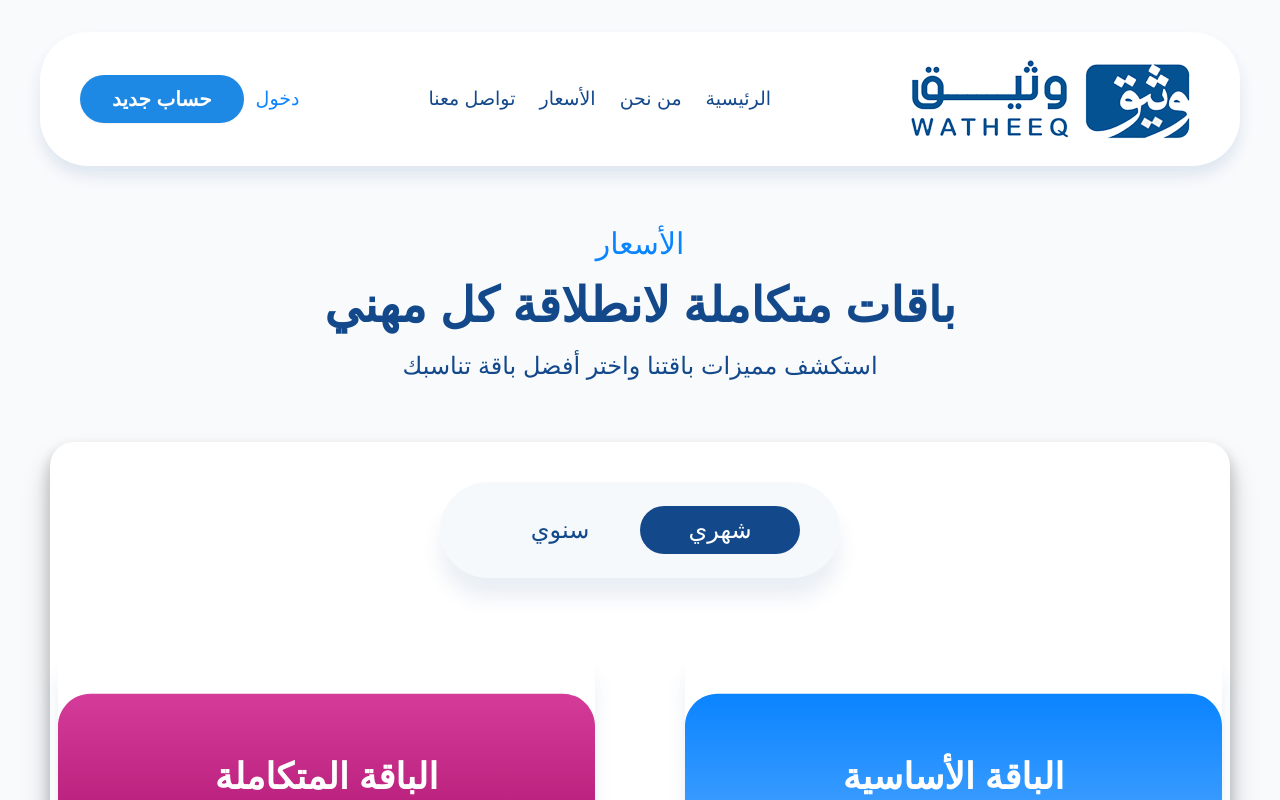
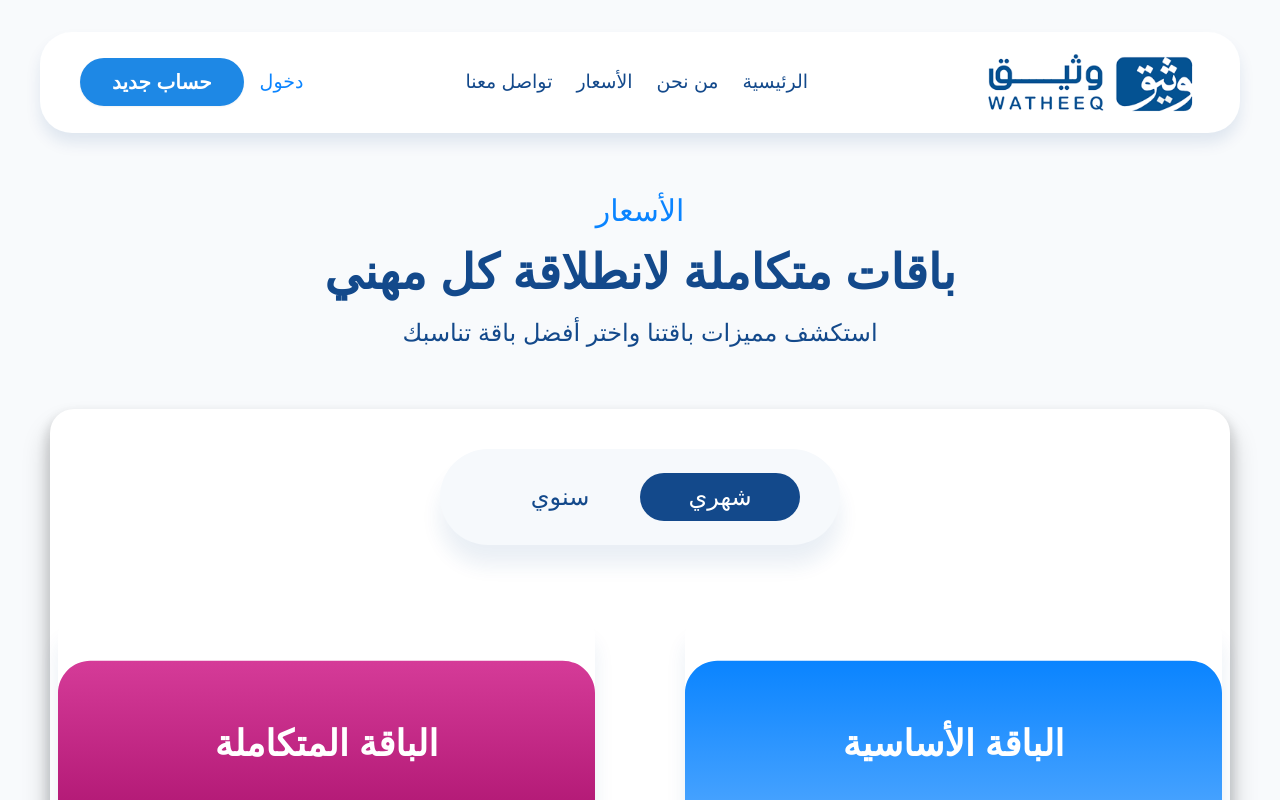
Before and after one commit to votiveamit13/watheeq, a Next.js app: page /watheeq/prices in a window 1280 px wide. Shown: the top 800 px of the page. Built offline with nearby package versions, Linux system fonts and the light colour scheme.

Commit message:
css fixed

```diff
--- a/src/app/faqs/page.jsx
+++ b/src/app/faqs/page.jsx
@@ -52,7 +52,7 @@ export default function Faqs() {
 {faq.question}
         </h3>
         <AiOutlineDown
-          className={`w-[20px] h-[20px] p-[0px] md:w-[20px] md:h-[20px] md:p-[2px] text-xl transform transition-transform duration-700 ease-in-out border-2 rounded-2xl border-[#13498B] cursor-pointer   ${openIndex === index ? "rotate-280" : ""
+          className={`w-[20px] h-[20px] p-[0px] md:w-[20px] md:h-[20px] md:p-[2px] text-xl transform transition-transform duration-700 ease-in-out border-2 rounded-2xl border-[#13498B] cursor-pointer   ${openIndex === index ? "rotate-180" : ""
             }`}
         />
       </button>
--- a/src/app/page.js
+++ b/src/app/page.js
@@ -11,30 +11,30 @@ import WhyChooseUs from "@/components/WhyChooseUs";
 export default function Home() {
   return (
     <>
-    <AOSInit />
+      <AOSInit />
       <main>
 
         <Hero />
-        <div className="container-fluid mx-auto">
-                  <div data-aos="fade-up">
-          <HowToStart/></div>
-           <div data-aos="fade-right" data-aos-delay="100">
-          <WhyChooseUs/></div>
-          <div className="py-10 sm:py-10">
+        <div className="container mx-auto">
+          <div data-aos="fade-up">
+            <HowToStart /></div>
+          <div data-aos="fade-up" data-aos-delay="100">
+            <WhyChooseUs /></div>
+          <div className="py-10 sm:py-10" data-aos="fade-up" data-aos-delay="100">
             <PaymentMethods />
           </div>
-          <div className="py-5">
-            <DownloadApp/>
+          <div className="py-5" data-aos="fade-up" data-aos-delay="100">
+            <DownloadApp />
           </div>
-          <div className="py-5 sm:py-10">
-            <Packages heading={"الأسعار"} subheading={"اختر الباقة التي تناسبك لتبدأ رحلتك في  المنصة"}/>
+          <div className="py-5 sm:py-10" data-aos="fade-up" data-aos-delay="100">
+            <Packages heading={"الأسعار"} subheading={"اختر الباقة التي تناسبك لتبدأ رحلتك في  المنصة"} />
           </div>
-          <div className="py-2">
-            <ContactUs/>
+          <div className="py-2" data-aos="fade-up" data-aos-delay="100">
+            <ContactUs />
           </div>
-          <div className="">
-            <Footer/>
-          </div>
+        </div>
+        <div className="container-fluid" data-aos="fade-up" data-aos-delay="100">
+          <Footer />
         </div>
       </main>
     </>
--- a/src/app/whoweare/page.jsx
+++ b/src/app/whoweare/page.jsx
@@ -20,7 +20,7 @@ export default function WhoWeAre() {
           واستقبال مستحقاتهم بسهولة، مع تعزيز ثقته في السوق الرقمي
         </p>
         <div className="flex items-center justify-center mb-8">
-          <div className="bg-white p-3 rounded-lg shadow-md w-100 max-w-md">
+          <div className="bg-white p-3 pt-5 pb-6 pl-5 pr-5 rounded-lg shadow-md w-100 max-w-md">
             <div className="flex items-center justify-between gap-4">
             <div className="flex items-center gap-2 flex-1 border border-blue-300 rounded-lg px-3 py-2">
         <HiMail className="text-[#0A84FF] w-6 h-6" />
--- a/src/components/Navbar.jsx
+++ b/src/components/Navbar.jsx
@@ -7,50 +7,97 @@ export default function Navbar() {
   const [isMenuOpen, setIsMenuOpen] = useState(false);
 
   return (
+    <>
+      {/* Main Navbar */}
       <nav
-      className="bg-white mt-8 py-5 px-10 rounded-[3rem] flex flex-col md:flex-row justify-between text-[28px] font-omnes"
+        className="bg-white mt-8 py-4 px-6 pl-10 pr-10 rounded-[2rem] flex flex-col md:flex-row justify-between text-[28px] font-omnes relative z-40"
         style={{ boxShadow: '0px 10px 15px rgba(9, 61, 125, 0.1)' }}
       >
+        {/* Logo */}
         <div className="navbar-add w-[200px] mr-[90px] sm:w-auto sm:mr-0">
-<Link href="/"><img src="/watheeq/assets/img/logo.png" className="w-full h-full" alt="logo" /></Link>
+          <Link href="/">
+            <img src="/watheeq/assets/img/logo.png" className="w-55 h-full" alt="logo" />
+          </Link>
         </div>
+
+        {/* Hamburger Icon (Mobile Only) */}
         <button
-  className="md:hidden text-secondary text-2xl float-right w-[5%] mt-[-50px] pb-[25px] text-[28px] sm:text-2xl"
-  onClick={() => setIsMenuOpen(!isMenuOpen)}
-style={{marginRight:'-15px'}} >
+          className="md:hidden text-secondary text-3xl absolute top-6 right-8"
+          onClick={() => setIsMenuOpen(true)}
+        >
           ☰
         </button>
 
-
-      <ul
-        className={`flex flex-col text-xl xl:text-1xl md:flex-row gap-3 xl:gap-6 font-medium items-center ${
-          isMenuOpen ? 'block' : 'hidden md:flex'
-        }`} style={{fontSize:'19px'}}
-      >
-        <li className="hover:text-secondary transition-all duration-300"><Link href="/">الرئيسية {/* Home */}</Link></li>
-        <li className="hover:text-secondary transition-all duration-300"><Link href="/whoweare">من نحن {/* Whoe We Are */}</Link></li>
-        <li className="hover:text-secondary transition-all duration-300"><Link href="/prices">الأسعار {/* Prices */}</Link></li>
-        <li className="hover:text-secondary transition-all duration-300"><Link href="/">تواصل معنا {/* Contact Us*/}</Link></li>
+        {/* Desktop Navigation */}
+        <div className="hidden md:flex items-center gap-6 text-[19px]" style={{justifyContent:'space-between', width:'65%'}}>
+          <ul className="flex gap-6 font-medium items-center">
+            <li className="hover:text-secondary transition-all duration-300">
+              <Link href="/">الرئيسية</Link>
+            </li>
+            <li className="hover:text-secondary transition-all duration-300">
+              <Link href="/whoweare">من نحن</Link>
+            </li>
+            <li className="hover:text-secondary transition-all duration-300">
+              <Link href="/prices">الأسعار</Link>
+            </li>
+            <li className="hover:text-secondary transition-all duration-300">
+              <Link href="/">تواصل معنا</Link>
+            </li>
           </ul>
 
-
-      <div
-        className={`btns flex flex-col md:flex-row items-center gap-3 ${
-          isMenuOpen ? 'block' : 'hidden md:flex'
-        }`} style={{fontSize:'19px'}}
-      >
-        <Link href="/login" className="text-secondary" style={{fontSize:'19px'}}>
-          دخول {/*Login */}
-        </Link>
+          <div className="flex items-center gap-4">
+            <Link href="/login" className="text-secondary">دخول</Link>
             <Link href="/register">
               <Button
-            variant={'secondary'}
+                variant="secondary"
                 className="rounded-3xl font-semibold text-xl h-12 cursor-pointer md:rounded-r-3xl md:rounded-l-3xl pl-8 pr-8 bg-[#1E88E5]"
               >
-            حساب جديد {/*Register*/}
+                حساب جديد
               </Button>
             </Link>
           </div>
+        </div>
       </nav>
+
+      {/* Mobile Menu Fullscreen */}
+      {isMenuOpen && (
+        <div className="fixed inset-0 bg-white z-50 flex flex-col items-center justify-center p-10 transition-all duration-300">
+          <button
+            className="absolute top-6 right-6 text-4xl text-gray-600"
+            onClick={() => setIsMenuOpen(false)}
+          >
+            &times;
+          </button>
+
+          <ul className="flex flex-col gap-6 text-2xl font-medium items-center">
+            <li onClick={() => setIsMenuOpen(false)}>
+              <Link href="/">الرئيسية</Link>
+            </li>
+            <li onClick={() => setIsMenuOpen(false)}>
+              <Link href="/whoweare">من نحن</Link>
+            </li>
+            <li onClick={() => setIsMenuOpen(false)}>
+              <Link href="/prices">الأسعار</Link>
+            </li>
+            <li onClick={() => setIsMenuOpen(false)}>
+              <Link href="/">تواصل معنا</Link>
+            </li>
+            <li onClick={() => setIsMenuOpen(false)}>
+              <Link href="/login" className="text-secondary">دخول</Link>
+            </li>
+            <li onClick={() => setIsMenuOpen(false)}>
+              <Link href="/register">
+                <Button
+                  variant="secondary"
+                  className="rounded-3xl font-semibold text-xl h-12 pl-8 pr-8 bg-[#1E88E5]"
+                >
+                  حساب جديد
+                </Button>
+              </Link>
+            </li>
+          </ul>
+        </div>
+      )}
+    </>
   );
 }
--- a/src/components/Packages.jsx
+++ b/src/components/Packages.jsx
@@ -227,7 +227,7 @@ function PricingCard({ type = "basic", plan = "monthly" }) {
 
       <div className="flex justify-center">
         <button
-          className={`mt-10 rounded-[15px] text-2xl w-44 h-14 border-2 cursor-pointer
+          className={`mt-10 rounded-[15px] hover:bg-[#e2ffff] text-2xl w-44 h-14 border-2 cursor-pointer
     ${type === "basic" ? "text-[#D53B98] border-[#D53B98]" : "text-[#1E88E580] border-[#1E88E580]"}`}
         >
           اشترك
--- a/src/components/PaymentMethods.jsx
+++ b/src/components/PaymentMethods.jsx
@@ -3,7 +3,7 @@ import React from 'react';
 
 function PaymentMethodCard({ method = 'visa' }) {
   return (
-    <div className="shadow-custom-blue mx-auto flex items-center justify-center rounded-2xl w-[335px] h-[230px] sm:w-[180px] sm:h-[180px]" style={{textShadow:'#0 20px 20px var(--tw-shadow-color, #13498b0d)'}}>
+    <div className="shadow-custom-blue hover:bg-[#e2ffff] cursor-pointer mx-auto flex items-center justify-center rounded-2xl w-[335px] h-[230px] sm:w-[180px] sm:h-[180px]" style={{textShadow:'#0 20px 20px var(--tw-shadow-color, #13498b0d)'}}>
       <img
         src={`/${method}.png`}
         alt={method}
--- a/src/components/WhyChooseUs.jsx
+++ b/src/components/WhyChooseUs.jsx
@@ -4,11 +4,11 @@ import { Button } from "./ui/Button";
 
 function ReasonCards({ content, icon }) {
   return (
-    <div className="flex flex-col gap-4 shadow-custom-blue p-8 rounded-2xl">
+    <div className="flex hover:bg-[#e2ffff] cursor-pointer flex-col gap-4 shadow-custom-blue p-8 rounded-2xl">
       <div className="bg-primary h-[73px] w-[73px] rounded-full flex justify-center items-center">
         <img height={47} width={47} src={`/${icon}`} alt="watheeq" />
       </div>
-      <p className="text-2xl font-semibold">{content}</p>
+      <p className="text-[20px] font-semibold">{content}</p>
     </div>
   );
 }
```
Also changed, not shown: src/components/HowToStart.jsx (+6 -1 lines). Lines whose indentation alone changed are shown as unchanged.
